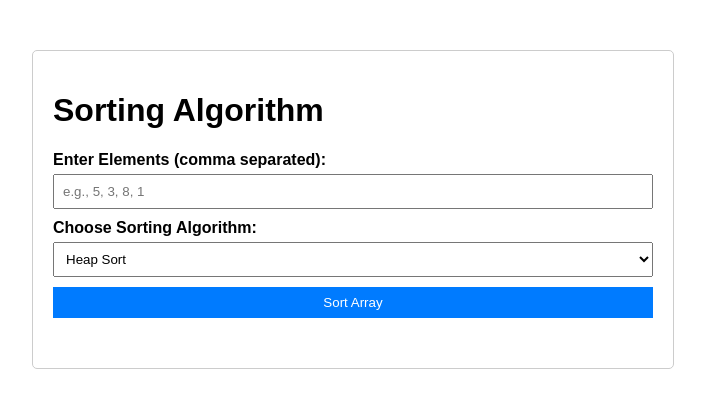
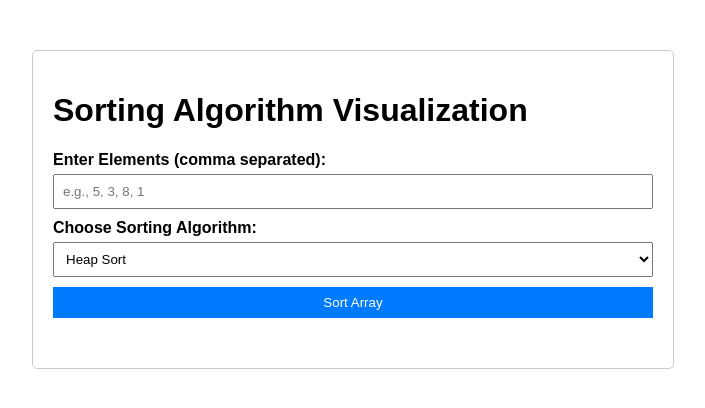
Before and after one commit to Sahilll94/Quick-and-Heap-Sort-Web-App, a plain HTML site: page index.html in a window 1280 px wide. Shown: the whole page, without its empty margins (287-992 px from the left). Drawn offline with Linux system fonts and the light colour scheme.

Commit message:
Update index.html

```diff
--- a/index.html
+++ b/index.html
@@ -3,12 +3,12 @@
 <head>
   <meta charset="UTF-8">
   <meta name="viewport" content="width=device-width, initial-scale=1.0">
-  <title>Sorting Algorithm</title>
+  <title>Sorting Algorithm Visualization</title>
   <link rel="stylesheet" href="styles.css">
 </head>
 <body>
   <div class="container">
-    <h1>Sorting Algorithm</h1>
+    <h1>Sorting Algorithm Visualization</h1>
     <div>
       <label for="inputArray">Enter Elements (comma separated):</label>
       <input type="text" id="inputArray" placeholder="e.g., 5, 3, 8, 1">
@@ -22,6 +22,7 @@
     </div>
     <button onclick="sortArray()">Sort Array</button>
     <div id="sortedArray"></div>
+    <div id="visualization" class="visualization-container"></div>
   </div>
   <script src="script.js"></script>
 </body>
```
